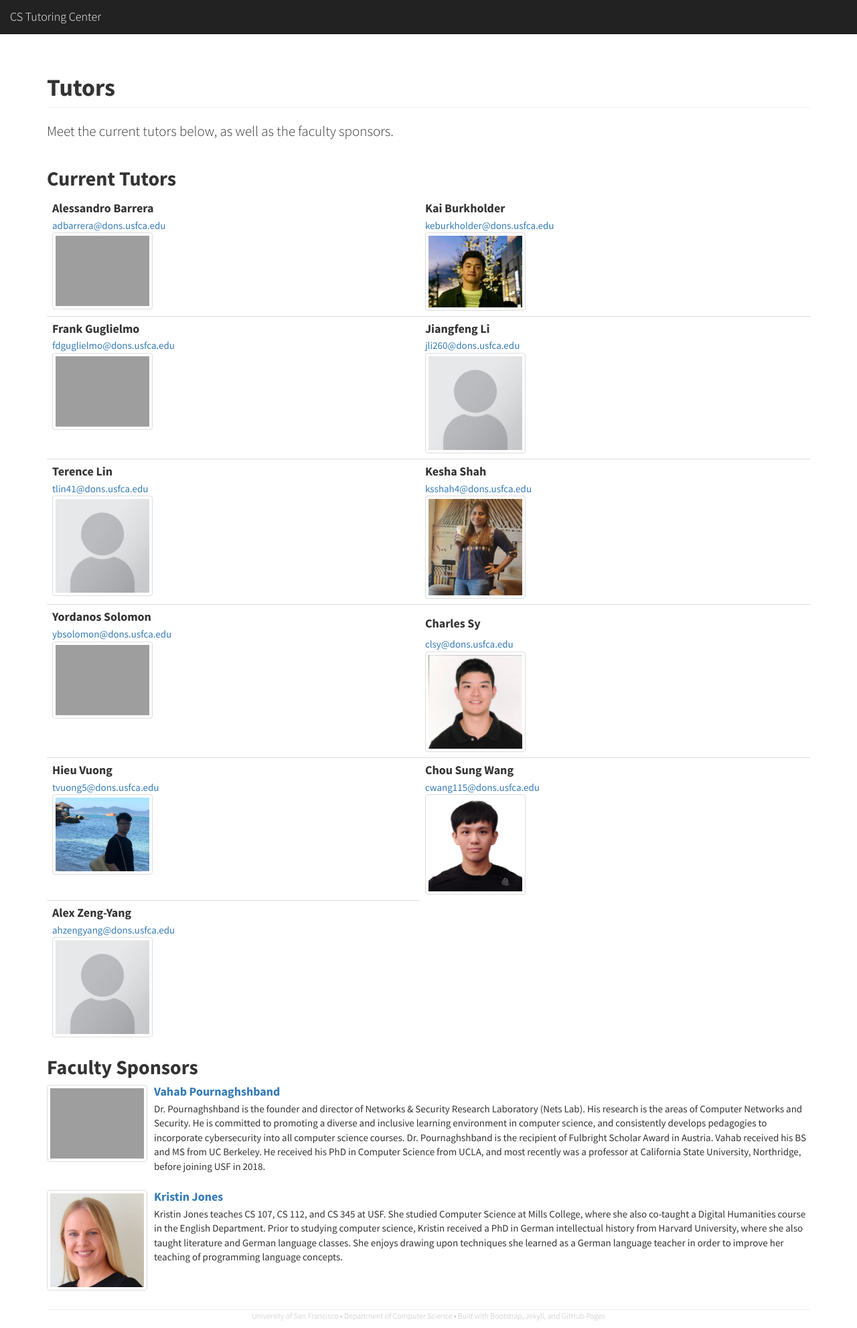
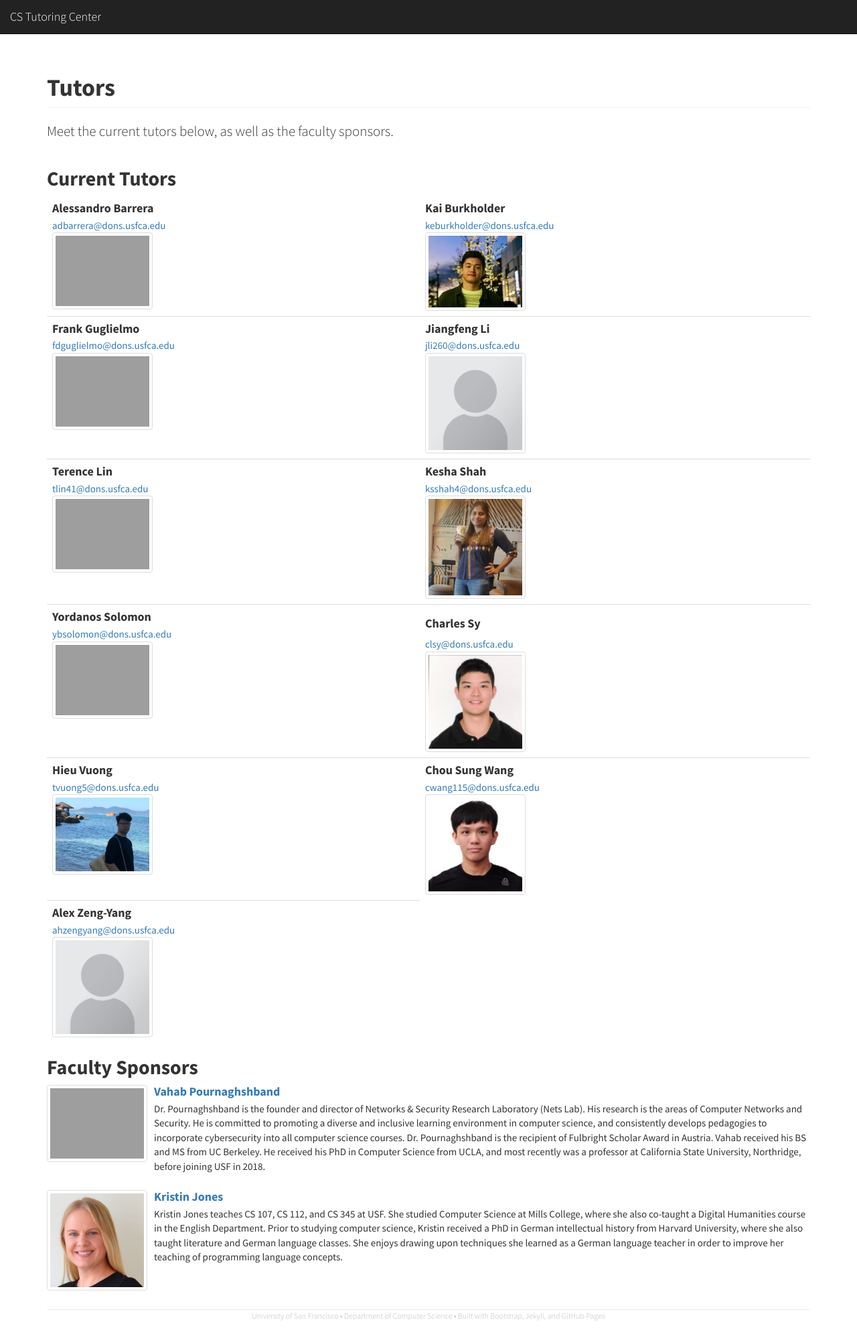
Before and after one commit to CSTutors/CSTutors.github.io, a Jekyll site: the page built from tutors/index.html, in a window 1280 px wide. Shown: the whole page at 67% size. Built offline with Jekyll 4.4.1, drawn with Linux system fonts in a browser that asks for light colours; nearby versions of some CDN libraries.

Commit message:
Update of tutors images

```diff
--- a/tutors/index.html
+++ b/tutors/index.html
@@ -50,7 +50,7 @@ lead: 'Meet the current tutors below, as well as the faculty sponsors.'
         <a class="pull-left" href="#">
           <a href="mailto:tlin41@dons.usfca.edu">tlin41@dons.usfca.edu</a>
           <img class="media-object img-thumbnail" width="150"
-            src="{{ site.url }}/img/placeholder.png">
+            src="{{ site.url }}/img/Terence_Lin.jpg">
         </a>
       </td>
       <td>
```
Also changed, not shown: 1 other file.
